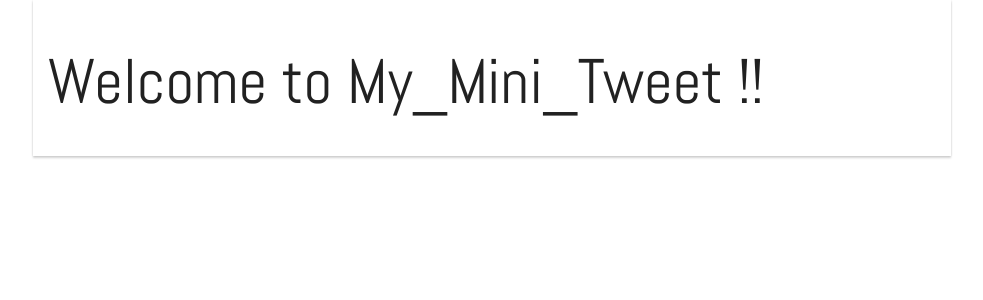
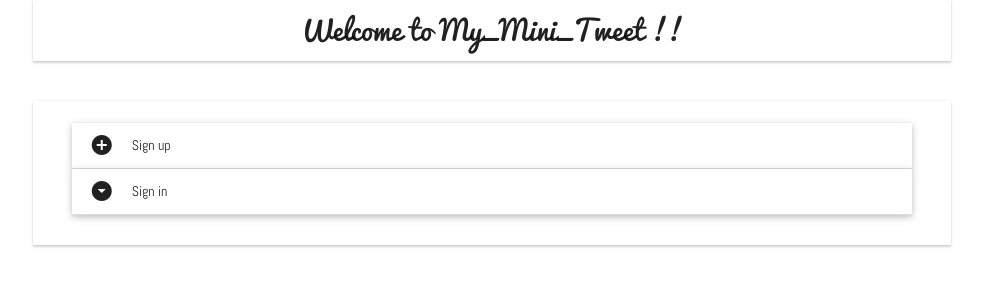
Before and after one commit to isma91/My_Mini_Tweet, a PHP site: page / in a window 1280 px wide. Shown: the top 300 px of the page, without its empty margins (148-1131 px from the left). Run offline with PHP 8.4, Linux system fonts and the light colour scheme; some libraries are stand-ins or nearby versions.

Commit message:
adding the sign in

```diff
--- a/view/home_page.php
+++ b/view/home_page.php
@@ -11,6 +11,7 @@
     <script src="media/js/jquery-2.1.4.min.js"></script>
     <script src="media/js/mui.min.js"></script>
     <script src="media/js/materialize.min.js"></script>
+    <script src="media/js/home_page.js"></script>
 <!--[if lt IE 9]>
 <script src="https://oss.maxcdn.com/libs/html5shiv/3.7.0/html5shiv.js"></script>
 <script src="https://oss.maxcdn.com/libs/respond.js/1.4.2/respond.min.js"></script>
@@ -19,8 +20,94 @@
 <body>
     <div class="container" id="the_body">
         <div class="row mui-panel" id="the_menu">
-            <h1 id="title">Welcome to My_Mini_Tweet !!</h1>
+            <h1 class="title">Welcome to My_Mini_Tweet !!</h1>
         </div>
+        <div class="row">
+            <div id="div_error">
+            </div>
+        </div>
+        <div class="row mui-panel">
+            <ul class="collapsible popout" data-collapsible="accordion">
+                <li>
+                    <div class="collapsible-header"><i class="material-icons">add_circle</i>Sign up</div>
+                    <div class="collapsible-body">
+                        <div class="row">
+                            <h2 class="title">Please complete all the fields to sign up !!</h2>
+                        </div>
+                        <div class="row">
+                            <div class="input-field col s12">
+                                <i class="material-icons prefix">account_box</i>
+                                <input id="user_lastname" type="text">
+                                <label for="user_lastname">Lastname</label>
+                            </div>
+                        </div>
+                        <div class="row">
+                            <div class="input-field col s12">
+                                <i class="material-icons prefix">account_circle</i>
+                                <input id="user_firstname" type="text">
+                                <label for="user_firstname">Firstname</label>
+                            </div>
+                        </div>
+                        <div class="row">
+                            <div class="input-field col s12">
+                                <i class="material-icons prefix">face</i>
+                                <input id="user_username" type="text">
+                                <label for="user_username">Login</label>
+                            </div>
+                        </div>
+                        <div class="row">
+                            <div class="input-field col s12">
+                                <i class="material-icons prefix">email</i>
+                                <input id="user_email" type="email">
+                                <label for="user_email">Email</label>
+                            </div>
+                        </div>
+                        <div class="row">
+                            <div class="input-field col s12">
+                                <i class="material-icons prefix">vpn_key</i>
+                                <input id="user_pass" type="password">
+                                <label for="user_pass">Password</label>
+                            </div>
+                        </div>
+                        <div class="row">
+                            <div class="input-field col s12">
+                                <i class="material-icons prefix">vpn_key</i>
+                                <input id="user_confirm_pass" type="password">
+                                <label for="user_confirm_pass">Confirm Password</label>
+                            </div>
+                        </div>
+                        <div class="row end_button">
+                            <button class="waves-effect btn-flat" id="inscription">Sign Up</button>
+                        </div>
+                    </div>
+                </li>
+                <li>
+                  <div class="collapsible-header"><i class="material-icons">arrow_drop_down_circle</i>Sign in</div>
+                  <div class="collapsible-body">
+                      <div class="row">
+                        <h2 class="title">Please complete all the fields to sign in !!</h2>
+                    </div>
+                    <div class="row">
+                        <div class="input-field col s12">
+                            <i class="material-icons prefix">accessibility</i>
+                            <input id="user_login" type="text">
+                            <label for="user_login">Email or Login</label>
+                        </div>
+                    </div>
+                    <div class="row">
+                        <div class="input-field col s12">
+                            <i class="material-icons prefix">vpn_key</i>
+                            <input id="user_pass" type="password">
+                            <label for="user_pass">Password</label>
+                        </div>
+                    </div>
+                    <div class="row end_button">
+                        <button class="waves-effect btn-flat" id="connexion">Sign In</button>
+                    </div>
+                </div>
+            </li>
+        </ul>
     </div>
+</div>
 </body>
 </html>
```
